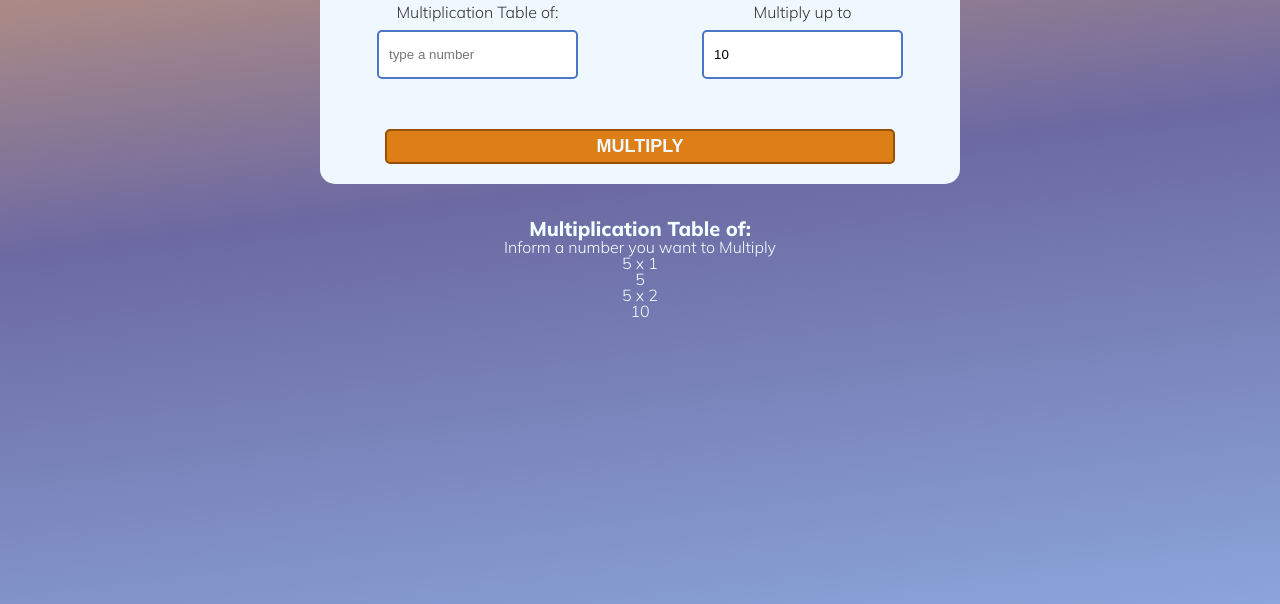
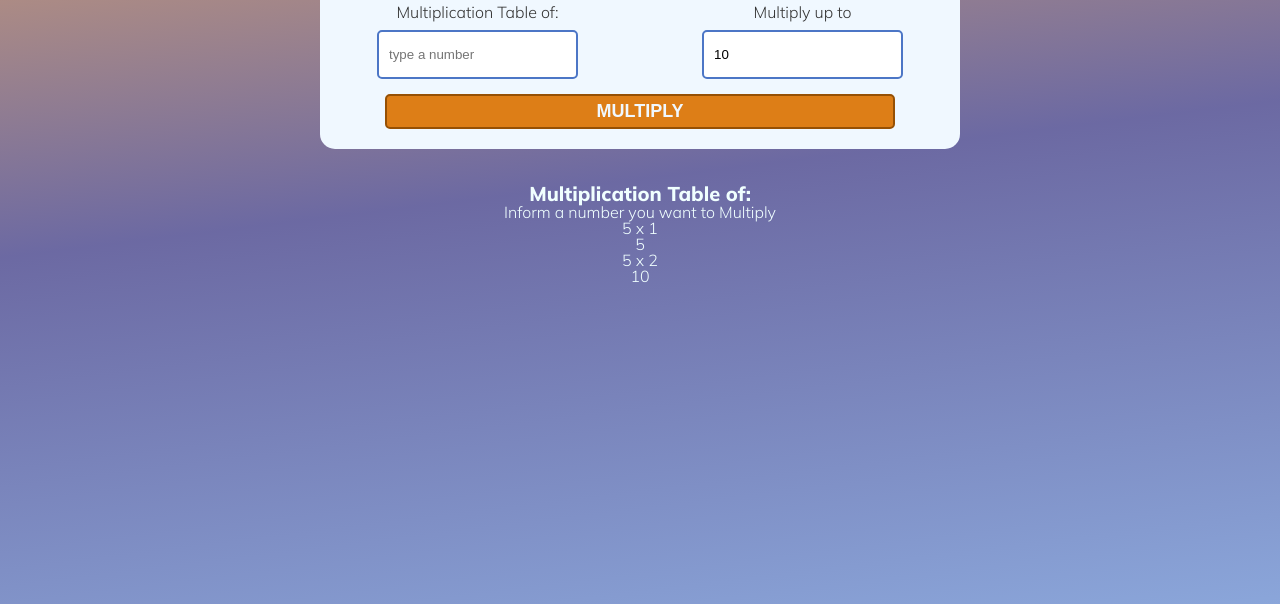
Before and after one commit to ricksalgado/JS-multiplication-table, a plain HTML site: page index.html in a window 1280 px wide. Shown: the part 246-850 px from the top of the page. Drawn offline with nearby package versions, Linux system fonts and the light colour scheme.

Commit message:
making the css look nicer

```diff
--- a/css/style.css
+++ b/css/style.css
@@ -62,4 +62,6 @@ form input[type="submit"]{
     font-weight: 700;
     text-transform: uppercase;
     font-size: large;
+    cursor:alias;
+    margin-top: -35px;
 }
```
